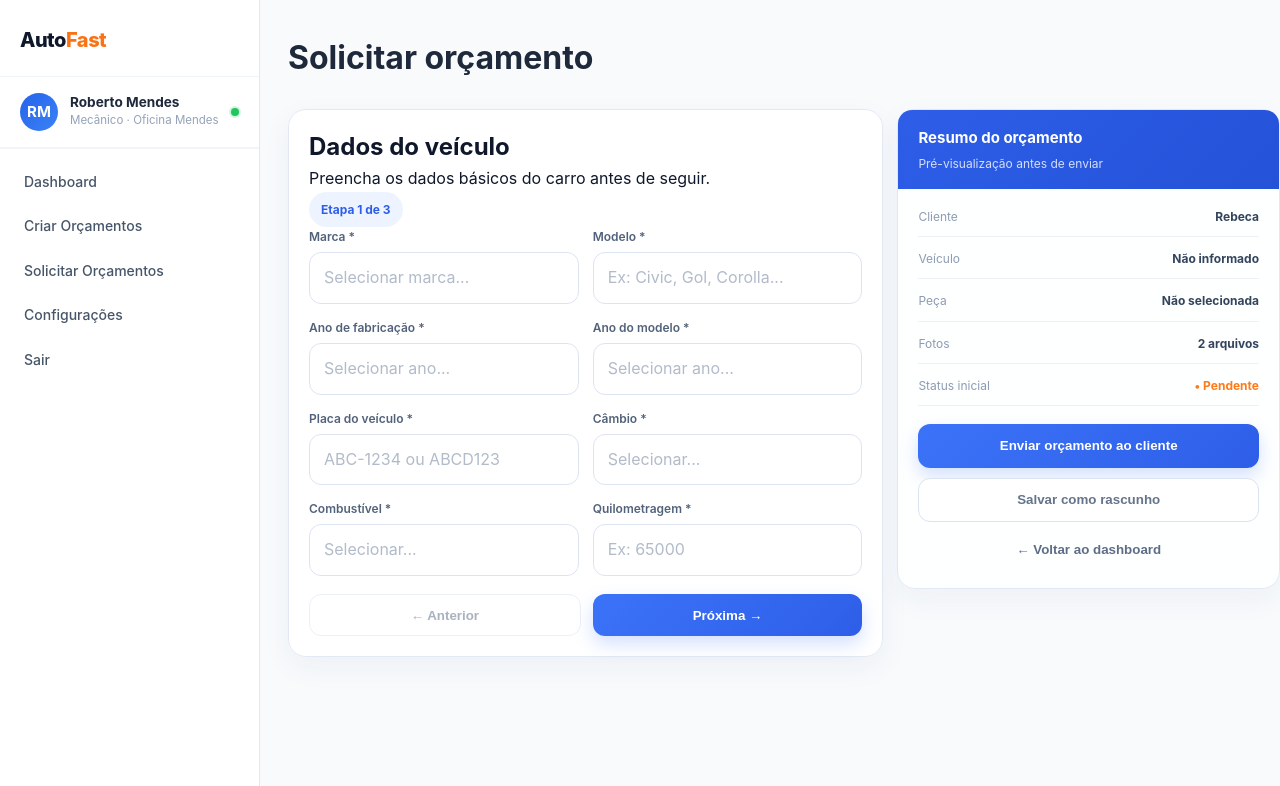
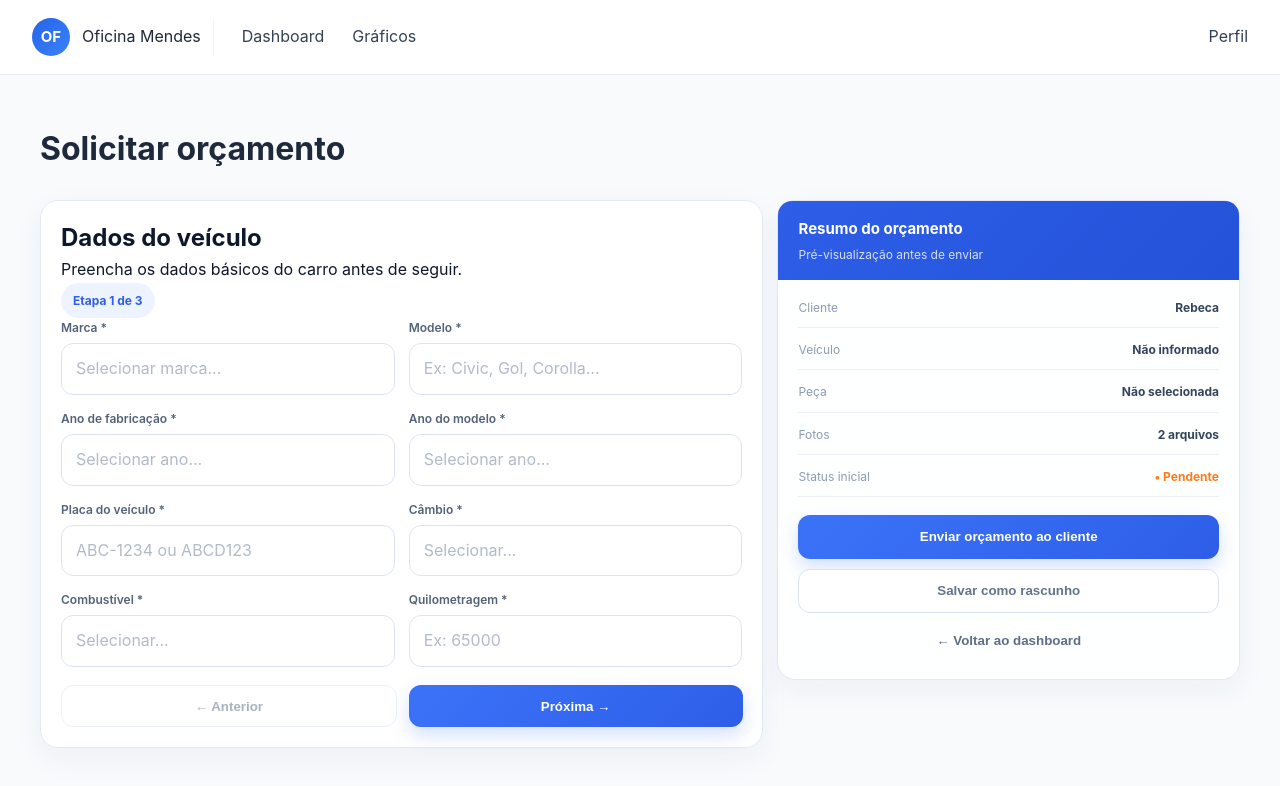
Before and after one commit to rebecaCaroba/AutoFast, a React (Vite) app: page /solicitar-orcamento in a window 1280 px wide. Shown: the top 786 px of the page. Built offline with nearby package versions, Linux system fonts and the light colour scheme.

Commit message:
Alterando aside para header

```diff
--- a/src/DefaultLayout/index.tsx
+++ b/src/DefaultLayout/index.tsx
@@ -1,11 +1,11 @@
 import { Outlet } from 'react-router-dom';
 import './style.scss';
-import { Sidebar } from '../components/Sidebar';
+import { Header } from '../components/Header';
 
 export function DefaultLayout() {
     return (
         <>
-            <Sidebar />
+            <Header />
             <div className="containerLayout">
                 <Outlet />
             </div>
--- a/src/DefaultLayout/style.scss
+++ b/src/DefaultLayout/style.scss
@@ -1,7 +1,7 @@
 @import '../styles/config/variables';
 
 .containerLayout {
-    margin: 2rem 0 0 18rem;
+    margin: 3rem auto;
     max-width: 1200px;
 }
 
--- /dev/null
+++ b/src/components/Header/index.tsx
@@ -0,0 +1,48 @@
+import { Link, useLocation } from 'react-router-dom';
+import './style.scss';
+import { useState } from 'react';
+
+export function Header() {
+    const location = useLocation();
+    const [activeLink, setActiveLink] = useState(location.pathname);
+
+    function handleLinkClick(link: string) {
+        setActiveLink(link)
+    }
+
+    return (
+        <header className="header" id="header">
+            <div className='header-left'>
+                <div className="header-profile">
+                    <div className="header-avatar">OF</div>
+                    <div className="header-profile-info">
+                        <div className="header-profile-name">Oficina Mendes</div>
+                    </div>
+                    <div className="header-badge-online"></div>
+                </div>
+                <Link to="/dashboard"
+                    className={`nav-item ${activeLink === '/dashboard' ? 'active' : ''}`}
+                    onClick={() => handleLinkClick('/dashboard')}
+                >
+                    Dashboard
+                </Link>
+
+                <Link to="/dashboard"
+                    className={`nav-item ${activeLink === '/dashboard' ? 'active' : ''}`}
+                    onClick={() => handleLinkClick('/dashboard')}
+                >
+                    Gráficos
+                </Link>
+
+            </div>
+
+            <div className='header-right'>
+                <Link to="/perfil" >
+                    Perfil
+                </Link>
+            </div>
+
+
+        </header>
+    );
+}
--- /dev/null
+++ b/src/components/Header/style.scss
@@ -0,0 +1,88 @@
+@import '../../styles/config/variables';
+
+.header {
+  background: white;
+  border-bottom: 1px solid #EAEBF0;
+  padding: 18px 32px;
+  display: flex;
+  align-items: center;
+  justify-content: space-between;
+  gap: 24px;
+
+  .header-left {
+    display: flex;
+    align-items: center;
+    gap: 28px;
+
+    a {
+      text-decoration: none;
+      color: $gray-700;
+
+      &:hover {
+        color: $orange-400;
+      }
+    }
+  }
+
+  .header-right {
+    display: flex;
+    align-items: center;
+    gap: 16px;
+
+
+      a {
+      text-decoration: none;
+      color: $gray-700;
+
+      &:hover {
+        color: $orange-400;
+      }
+    }
+
+  }
+
+  .header-profile {
+    display: flex;
+    align-items: center;
+    gap: 12px;
+    border-right: 1px solid $gray-100;
+  }
+
+  .header-avatar {
+    width: 38px;
+    height: 38px;
+    border-radius: 50%;
+    background: linear-gradient(135deg, $blue-500, $blue-400);
+    display: flex;
+    align-items: center;
+    justify-content: center;
+    font-size: 15px;
+    font-weight: 700;
+    color: $white;
+    flex-shrink: 0;
+
+    .header-profile-name {
+      font-size: 0.85rem;
+      font-weight: 700;
+      color: $gray-800;
+      line-height: 1.2;
+    }
+
+    .header-profile-role {
+      font-size: 0.72rem;
+      color: $gray-400;
+      margin-top: 1px;
+    }
+
+    .header-badge-online {
+      margin-left: auto;
+      width: 8px;
+      height: 8px;
+      background: $green-500;
+      border-radius: 50%;
+      box-shadow: 0 0 0 2px rgba(34, 197, 94, 0.2);
+    }
+  }
+
+
+}
--- a/src/components/NavBar/index.tsx
+++ b/src/components/NavBar/index.tsx
@@ -3,7 +3,7 @@ import './style.scss';
 
 export function NavBar() {
     return (
-        <nav>
+        <nav className='NavBar'>
             <Link to="/" className="nav-logo">
                 <span className="nav-logo-text">Auto<span>Fast</span></span>
             </Link>
--- a/src/components/NavBar/style.scss
+++ b/src/components/NavBar/style.scss
@@ -1,6 +1,6 @@
 @import '../../styles/config/variables';
 
-nav {
+.NavBar {
   position: fixed;
   top: 0; left: 0; right: 0;
   z-index: 100;
--- a/src/components/Sidebar/index.tsx
+++ /dev/null
@@ -1,73 +0,0 @@
-import { Link, useLocation } from 'react-router-dom';
-import './style.scss';
-import { useState } from 'react';
-
-export function Sidebar() {
-    const location = useLocation();
-    const [activeLink, setActiveLink] = useState(location.pathname);
-
-    function handleLinkClick(link: string)  {
-        setActiveLink(link)
-    }
-
-    return (
-        <aside className="sidebar" id="sidebar">
-
-            <Link to="/" className="sidebar-logo">
-                <span className="sidebar-logo-text">Auto<span>Fast</span></span>
-            </Link>
-
-            <div className="sidebar-profile">
-                <div className="sidebar-avatar">RM</div>
-                <div className="sidebar-profile-info">
-                    <div className="sidebar-profile-name">Roberto Mendes</div>
-                    <div className="sidebar-profile-role">Mecânico · Oficina Mendes</div>
-                </div>
-                <div className="sidebar-badge-online"></div>
-            </div>
-
-            <div className="sidebar-bottom">
-                <Link to="/dashboard"
-                className={`nav-item ${activeLink === '/dashboard' ? 'active' : ''}`}
-                onClick={() => handleLinkClick('/dashboard')}
-                >
-                    Dashboard
-                </Link>
-
-                <Link
-                to="/criar-orcamento"
-                className={`nav-item ${activeLink === '/criar-orcamento' ? 'active' : ''}`}
-                onClick={() => handleLinkClick('/criar-orcamento')}
-                >
-                    Criar Orçamentos
-                </Link>
-
-                <Link
-                to="solicitar-orcamento"
-                className={`nav-item ${activeLink === 'solicitar-orcamento' ? 'active' : ''}`}
-                onClick={() => handleLinkClick('solicitar-orcamento')}
-                >
-                    Solicitar Orçamentos
-                </Link>
-
-                <a href="#" className="nav-item">
-                    Configurações
-                </a>
-
-                {/* <span className="sidebar-section-label">Gerenciamento</span> */}
-
-                {/* <a href="#" className="nav-item">
-                    Clientes
-                </a>
-
-                <a href="#" className="nav-item">
-                    Histórico
-                </a> */}
-
-                <Link to="/" className="nav-item">
-                    Sair
-                </Link>
-            </div>
-        </aside>
-    );
-}
--- a/src/components/Sidebar/style.scss
+++ /dev/null
@@ -1,159 +0,0 @@
-@import '../../styles/config/variables';
-
-.sidebar {
-  width: var(--sidebar-w);
-  background: $white;
-  border-right: 1px solid $gray-200;
-  display: flex;
-  flex-direction: column;
-  position: fixed;
-  top: 0; left: 0; bottom: 0;
-  z-index: 50;
-  transition: transform 0.3s ease;
-}
-
-.sidebar-logo {
-  display: flex;
-  align-items: center;
-  gap: 10px;
-  padding: 24px 20px 20px;
-  border-bottom: 1px solid $gray-100;
-  text-decoration: none;
-}
-
-.sidebar-logo-icon {
-  width: 36px;
-  height: 36px;
-  background: linear-gradient(135deg, $blue-500, $blue-400);
-  border-radius: 10px;
-  display: flex;
-  align-items: center;
-  justify-content: center;
-  font-size: 17px;
-  flex-shrink: 0;
-  box-shadow: $shadow-blue;
-}
-
-.sidebar-logo-text {
-  font-size: 1.25rem;
-  font-weight: 800;
-  color: $gray-900;
-  letter-spacing: -0.5px;
-}
-.sidebar-logo-text span { color: $orange-500; }
-
-/* Profile mini */
-.sidebar-profile {
-  display: flex;
-  align-items: center;
-  gap: 12px;
-  padding: 16px 20px;
-  border-bottom: 1px solid $gray-100;
-}
-
-.sidebar-avatar {
-  width: 38px;
-  height: 38px;
-  border-radius: 50%;
-  background: linear-gradient(135deg, $blue-500, $blue-400);
-  display: flex;
-  align-items: center;
-  justify-content: center;
-  font-size: 15px;
-  font-weight: 700;
-  color: $white;
-  flex-shrink: 0;
-}
-
-.sidebar-profile-info {}
-.sidebar-profile-name {
-  font-size: 0.85rem;
-  font-weight: 700;
-  color: $gray-800;
-  line-height: 1.2;
-}
-.sidebar-profile-role {
-  font-size: 0.72rem;
-  color: $gray-400;
-  margin-top: 1px;
-}
-
-.sidebar-badge-online {
-  margin-left: auto;
-  width: 8px;
-  height: 8px;
-  background: $green-500;
-  border-radius: 50%;
-  box-shadow: 0 0 0 2px rgba(34,197,94,0.2);
-}
-
-/* Nav */
-
-.sidebar-section-label {
-  font-size: 0.68rem;
-  font-weight: 700;
-  letter-spacing: 1.2px;
-  text-transform: uppercase;
-  color: $gray-400;
-  padding: 12px 8px 6px;
-}
-
-.nav-item {
-  display: flex;
-  align-items: center;
-  gap: 11px;
-  padding: 10px 12px;
-  border-radius: $radius-md;
-  text-decoration: none;
-  color: $gray-600;
-  font-size: 0.875rem;
-  font-weight: 500;
-  transition: all 0.18s;
-  position: relative;
-}
-
-.nav-item:hover {
-  background: $gray-50;
-  color: $gray-800;
-}
-
-.nav-item.active {
-  background: $blue-100;
-  color: $blue-600;
-  font-weight: 600;
-}
-
-.nav-item.active .nav-icon {
-  color: $blue-500;
-}
-
-.nav-icon {
-  font-size: 17px;
-  flex-shrink: 0;
-  width: 20px;
-  text-align: center;
-}
-
-.nav-badge {
-  margin-left: auto;
-  background: $orange-500;
-  color: $white;
-  font-size: 0.65rem;
-  font-weight: 700;
-  padding: 2px 7px;
-  border-radius: 100px;
-  min-width: 20px;
-  text-align: center;
-}
-
-.nav-badge.blue {
-  background: $blue-500;
-}
-
-.sidebar-bottom {
-  padding: 12px;
-  border-top: 1px solid $gray-100;
-  display: flex;
-  flex-direction: column;
-  gap: 2px;
-}
```
